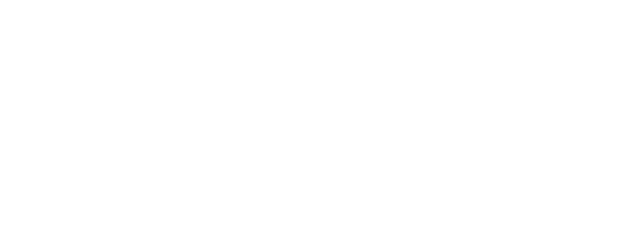
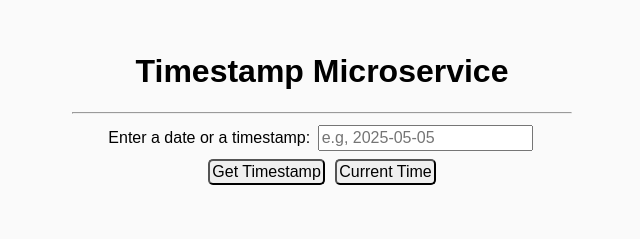
Before and after one commit to ayabong-a/timestamp-microservice, a website: page views/index.html in a window 1280 px wide. Shown: the whole page, without its empty margins (318-958 px from the left). Drawn offline with Linux system fonts and the light colour scheme; files that its build step writes are made by us from their sources.

Commit message:
creating simple UI for the app

```diff
--- a/public/styles.css
+++ b/public/styles.css
@@ -0,0 +1,28 @@
+body{
+    font-family: sans-serif;
+    padding: 2em;
+    max-width: 500px;
+    margin: auto;
+    background-color: #fafafa;
+    text-align: center;
+}
+
+input, button {
+    padding: 2px;
+    margin: 3px;
+    font-size: 1em;
+}
+
+button {
+    margin-top: 5px;
+    border-radius: 5px;
+    cursor: pointer;
+}
+
+button:hover{
+    background-color: #aaa5a58f;
+}
+
+.output{
+    margin-top: 1em;
+}
--- a/views/index.html
+++ b/views/index.html
@@ -4,8 +4,17 @@
     <meta charset="UTF-8">
     <meta name="viewport" content="width=device-width, initial-scale=1.0">
     <title>Timestamp Microservice</title>
+    <link rel="stylesheet" href="styles.css">
 </head>
 <body>
+    <h1>Timestamp Microservice</h1>
+    <hr>
+    <label for="date">Enter a date or a timestamp:</label>
+    <input type="text" id="date" placeholder="e.g, 2025-05-05">
+    <button onclick="fetchTimeStamp()">Get Timestamp</button>
+    <button onclick="fetchCurrentTime()">Current Time</button>
 
+    <div class="output" id="output"></div>
+    <script src="script.js"></script>
 </body>
 </html>
```
Also changed, not shown: public/script.js (added, +27 -0 lines).
